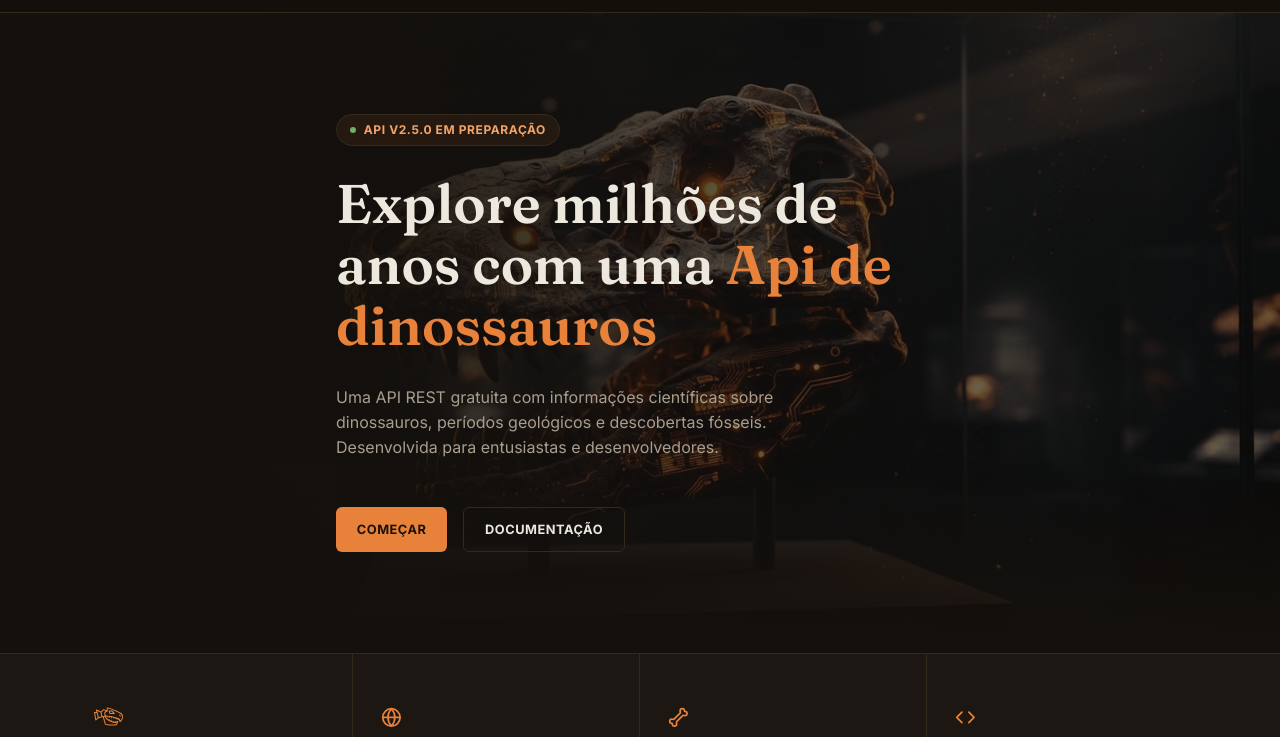
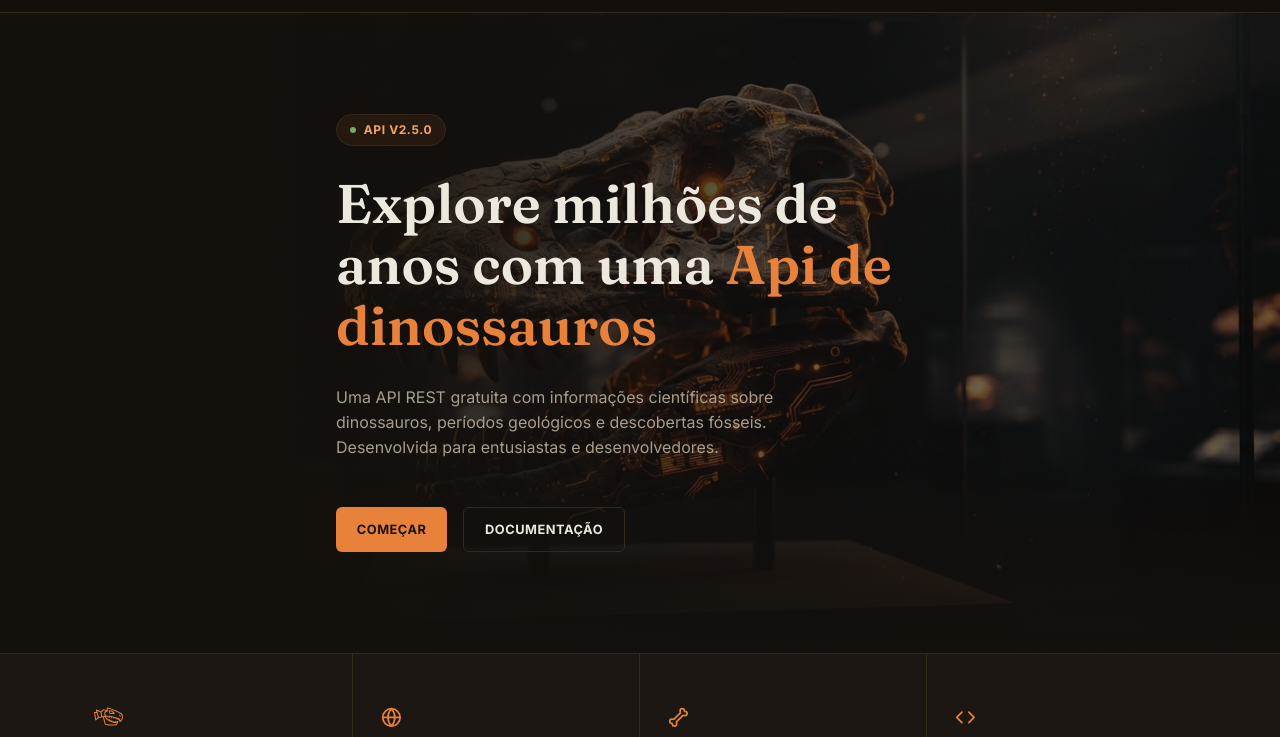
Before and after one commit to Dferreiraz/DinoAtlasAPI, a website: page public/index.html in a window 1280 px wide. Shown: the part 60-797 px from the top of the page. Drawn offline with Linux system fonts and the light colour scheme; no server answers.

Commit message:
docs: update version badges to v2.5.0

```diff
--- a/public/index.html
+++ b/public/index.html
@@ -65,7 +65,7 @@
       <div class="container hero__conteudo">
         <span class="etiqueta">
           <span class="etiqueta__ponto"></span>
-          Api v2.5.0 em preparação
+          Api v2.5.0
         </span>
         <h1 class="hero__titulo">
           Explore milhões de anos com uma <span class="hero__titulo--destaque">Api de dinossauros</span>
```
Also changed, not shown: README.md.
